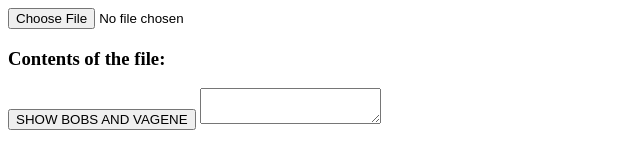
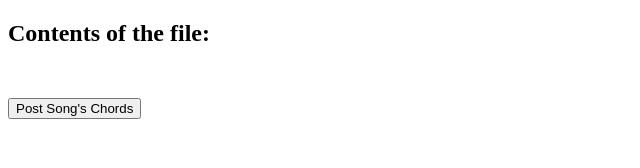
Before and after one commit to hsaygan/Chords-Station, a plain HTML site: page index.html in a window 1280 px wide. Shown: the whole page, without its empty margins (0-640 px from the left). Drawn offline with nearby package versions, Linux system fonts and the light colour scheme.

Commit message:
Update index.html

```diff
--- a/index.html
+++ b/index.html
@@ -8,17 +8,14 @@
     </head>
     <body>
 
-
-        <input type="file" id="file-input" />
-        <h3>Contents of the file:</h3>
+        <h2>Contents of the file:</h2></br>
         <pre id="file-content"></pre>
-        <button id="Bobs" onclick="DONTSHOWBOBS()">SHOW BOBS AND VAGENE</button>
-        <textarea id="result"></textarea>
+        <button onclick="post_raw_data()">Post Song's Chords</button>
 
     </body>
     <script>
 
-        function DONTSHOWBOBS()
+        function post_raw_data()
         {
             var xhttp = new XMLHttpRequest();
             xhttp.onreadystatechange = function()
@@ -26,15 +23,13 @@
                 if (this.readyState == 4 && this.status == 200)
                 {
                    // Typical action to be performed when the document is ready:
-                   document.getElementById("result").value = xhttp.responseText;
+                   document.getElementById("file-content").value = xhttp.responseText;
                 }
             };
             xhttp.open("GET", "https://raw.githubusercontent.com/hsaygan/Android-Design-Smell-Analyzation/master/README.md?token=AZc5PUKsiPn3P_pe6G6sWrhBXmvnXCehks5a2jR4wA%3D%3D", true);
             xhttp.send();
         }
 
-        Bobs.onClick
-
     </script>
 
 </html>
```
